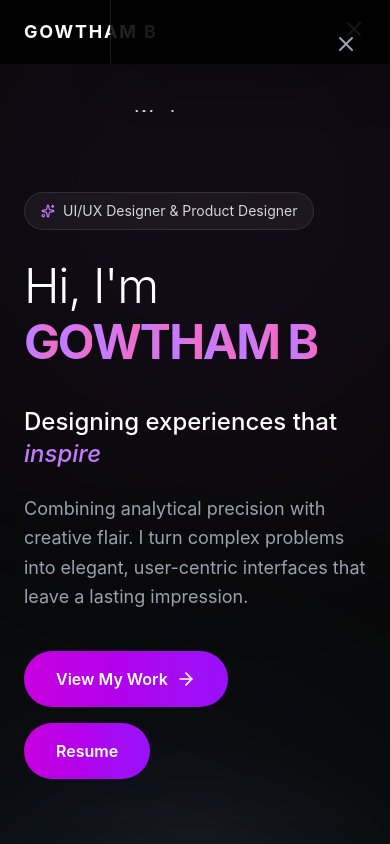
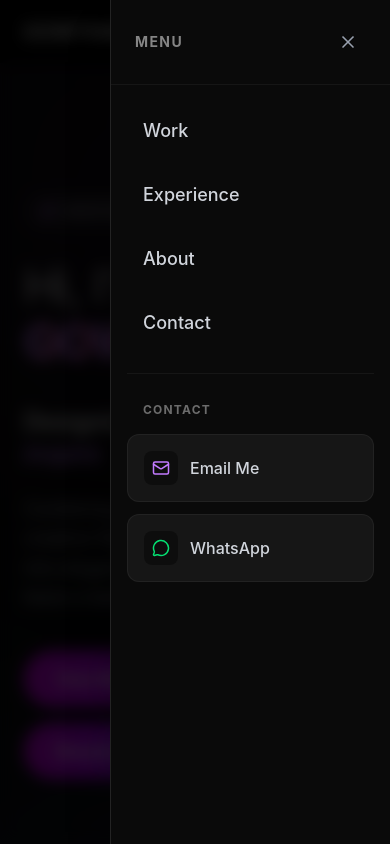
Before and after one commit to sudheeesh/Designer_Portfolio, a React (Vite) app: page / in a window 390 px wide. Both pictures are taken after a click on the button 354 px from the left and 29 px from the top of the page. Shown: the top 844 px of the page. Built offline with nearby package versions, Linux system fonts and the light colour scheme.

Commit message:
hamburger

```diff
--- a/src/components/Navbar.jsx
+++ b/src/components/Navbar.jsx
@@ -1,6 +1,6 @@
-import { useState } from 'react';
+import { useState, useEffect } from 'react';
 import { motion, AnimatePresence } from 'framer-motion';
-import { Menu, X, Mail, MessageCircle } from 'lucide-react';
+import { Menu, X, Mail, MessageCircle, ArrowRight } from 'lucide-react';
 
 const Navbar = () => {
     const [isOpen, setIsOpen] = useState(false);
@@ -14,20 +14,68 @@ const Navbar = () => {
     ];
 
     // Close menu when resizing to desktop
-    if (typeof window !== 'undefined') {
-        window.onresize = () => window.innerWidth >= 768 && setIsOpen(false);
-    }
+    useEffect(() => {
+        const handleResize = () => {
+            if (window.innerWidth >= 768) {
+                setIsOpen(false);
+            }
+        };
+
+        window.addEventListener('resize', handleResize);
+        return () => window.removeEventListener('resize', handleResize);
+    }, []);
+
+    // Prevent body scroll when menu is open
+    useEffect(() => {
+        if (isOpen) {
+            document.body.style.overflow = 'hidden';
+        } else {
+            document.body.style.overflow = 'unset';
+        }
+        return () => {
+            document.body.style.overflow = 'unset';
+        };
+    }, [isOpen]);
+
+    const menuVariants = {
+        closed: {
+            x: '100%',
+            transition: {
+                type: "spring",
+                stiffness: 400,
+                damping: 40
+            }
+        },
+        open: {
+            x: 0,
+            transition: {
+                type: "spring",
+                stiffness: 400,
+                damping: 40,
+                staggerChildren: 0.1,
+                delayChildren: 0.2
+            }
+        }
+    };
+
+    const itemVariants = {
+        closed: { opacity: 0, x: 20 },
+        open: { opacity: 1, x: 0 }
+    };
 
     return (
-        <nav className="relative w-full top-0 z-50 bg-black backdrop-blur-xl">
-            <div className="max-w-7xl mx-auto px-6 sm:px-12 relative">
+        <nav className="relative w-full top-0 z-50">
+            {/* Background Layer - Moved here to prevent "fixed" children containment issues */}
+            <div className="absolute inset-0 bg-black/80 backdrop-blur-xl z-0 border-b border-white/5" />
+
+            <div className="max-w-7xl mx-auto px-6 sm:px-12 relative z-10">
                 <div className="flex items-center justify-between h-16">
                     {/* Logo */}
                     <motion.a
                         href="#"
                         initial={{ opacity: 0, x: -20 }}
                         animate={{ opacity: 1, x: 0 }}
-                        className="text-lg font-bold text-white tracking-widest hover:opacity-80 transition-opacity uppercase shrink-0 z-50"
+                        className="text-lg font-bold text-white tracking-widest hover:opacity-80 transition-opacity uppercase shrink-0"
                     >
                         GOWTHAM B
                     </motion.a>
@@ -51,7 +99,7 @@ const Navbar = () => {
                     </div>
 
                     {/* Right Button */}
-                    <div className="hidden md:block shrink-0 z-50 relative">
+                    <div className="hidden md:block shrink-0 relative">
                         <motion.button
                             initial={{ opacity: 0, scale: 0.9 }}
                             animate={{ opacity: 1, scale: 1 }}
@@ -98,10 +146,10 @@ const Navbar = () => {
                     </div>
 
                     {/* Mobile Menu Button */}
-                    <div className="md:hidden z-50">
+                    <div className="md:hidden">
                         <button
                             onClick={() => setIsOpen(!isOpen)}
-                            className="text-gray-300 hover:text-white"
+                            className="text-gray-300 hover:text-white p-2"
                         >
                             {isOpen ? <X size={24} /> : <Menu size={24} />}
                         </button>
@@ -110,7 +158,6 @@ const Navbar = () => {
             </div>
 
             {/* Mobile Menu Dropdown */}
-            {/* Mobile Menu Overlay & Slide-in */}
             <AnimatePresence>
                 {isOpen && (
                     <>
@@ -120,66 +167,71 @@ const Navbar = () => {
                             animate={{ opacity: 1 }}
                             exit={{ opacity: 0 }}
                             onClick={() => setIsOpen(false)}
-                            className="fixed inset-0 bg-black/60 z-40 md:hidden backdrop-blur-sm"
+                            className="fixed inset-0 bg-black/80 z-[60] md:hidden backdrop-blur-sm"
                         />
 
                         {/* Slide-in Menu */}
                         <motion.div
-                            initial={{ x: '100%' }}
-                            animate={{ x: 0 }}
-                            exit={{ x: '100%' }}
-                            transition={{ type: "spring", damping: 25, stiffness: 200 }}
-                            className="fixed top-0 right-0 h-full w-[280px] bg-black/80 backdrop-blur-2xl border-l border-white/10 z-50 md:hidden shadow-2xl flex flex-col"
+                            variants={menuVariants}
+                            initial="closed"
+                            animate="open"
+                            exit="closed"
+                            className="fixed top-0 right-0 h-full w-[280px] bg-[#0a0a0a] border-l border-white/10 z-[70] md:hidden shadow-2xl flex flex-col"
                         >
-                            <div className="flex justify-end p-6">
+                            <div className="flex justify-between items-center p-6 border-b border-white/5">
+                                <span className="text-sm font-bold tracking-widest text-white/50 uppercase">Menu</span>
                                 <button
                                     onClick={() => setIsOpen(false)}
                                     className="p-2 rounded-full hover:bg-white/10 text-gray-400 hover:text-white transition-colors"
                                 >
-                                    <X size={24} />
+                                    <X size={20} />
                                 </button>
                             </div>
 
-                            <div className="flex flex-col gap-2 px-6 pb-6 overflow-y-auto h-full">
+                            <div className="flex flex-col gap-1 p-4 overflow-y-auto h-full">
                                 {navLinks.map((link) => (
-                                    <a
+                                    <motion.a
                                         key={link.name}
+                                        variants={itemVariants}
                                         href={link.href}
                                         onClick={() => setIsOpen(false)}
-                                        className="text-lg font-medium text-gray-300 hover:text-white py-4 border-b border-white/5 transition-colors"
+                                        className="text-lg font-medium text-gray-300 hover:text-white hover:pl-2 px-4 py-4 rounded-xl hover:bg-white/5 transition-all duration-300 flex items-center justify-between group"
                                     >
                                         {link.name}
-                                    </a>
+                                        <ArrowRight size={16} className="opacity-0 group-hover:opacity-100 -translate-x-2 group-hover:translate-x-0 transition-all text-purple-400" />
+                                    </motion.a>
                                 ))}
 
+                                <motion.div variants={itemVariants} className="my-4 h-px bg-white/5" />
+
                                 {/* Hire Me Section in Mobile */}
-                                <div className="mt-8">
-                                    <h3 className="text-xs font-semibold text-gray-500 uppercase tracking-widest mb-4">Hire Me</h3>
+                                <motion.div variants={itemVariants} className="mt-2">
+                                    <h3 className="text-xs font-bold text-white/40 uppercase tracking-widest mb-4 px-4">Contact</h3>
                                     <div className="flex flex-col gap-3">
                                         <a
                                             href="mailto:gowthamboothal22@gmail.com"
                                             onClick={() => setIsOpen(false)}
-                                            className="flex items-center gap-3 p-3 rounded-xl bg-white/5 border border-white/5 hover:bg-white/10 transition-colors text-gray-300 hover:text-white"
+                                            className="flex items-center gap-3 p-4 rounded-xl bg-white/5 border border-white/5 hover:bg-white/10 hover:border-white/10 transition-all text-gray-300 hover:text-white group"
                                         >
-                                            <div className="p-2 bg-white/5 rounded-lg">
+                                            <div className="p-2 bg-black/40 rounded-lg group-hover:scale-110 transition-transform text-purple-400">
                                                 <Mail size={18} />
                                             </div>
-                                            <span className="font-medium">Email</span>
+                                            <span className="font-medium">Email Me</span>
                                         </a>
                                         <a
                                             href="https://wa.me/916379148128"
                                             target="_blank"
                                             rel="noopener noreferrer"
                                             onClick={() => setIsOpen(false)}
-                                            className="flex items-center gap-3 p-3 rounded-xl bg-white/5 border border-white/5 hover:bg-white/10 transition-colors text-gray-300 hover:text-white"
+                                            className="flex items-center gap-3 p-4 rounded-xl bg-white/5 border border-white/5 hover:bg-white/10 hover:border-white/10 transition-all text-gray-300 hover:text-white group"
                                         >
-                                            <div className="p-2 bg-white/5 rounded-lg">
+                                            <div className="p-2 bg-black/40 rounded-lg group-hover:scale-110 transition-transform text-green-400">
                                                 <MessageCircle size={18} />
                                             </div>
                                             <span className="font-medium">WhatsApp</span>
                                         </a>
                                     </div>
-                                </div>
+                                </motion.div>
                             </div>
                         </motion.div>
                     </>
```
